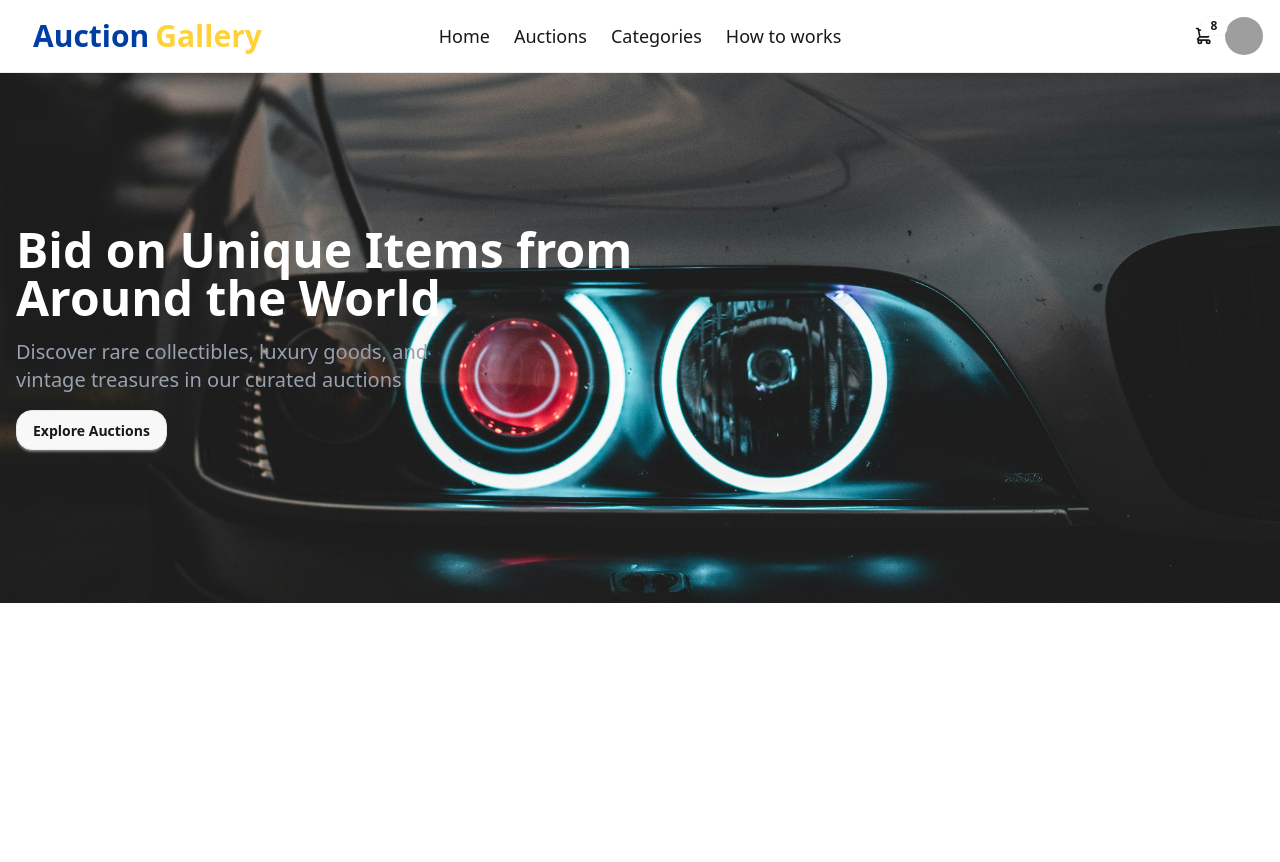
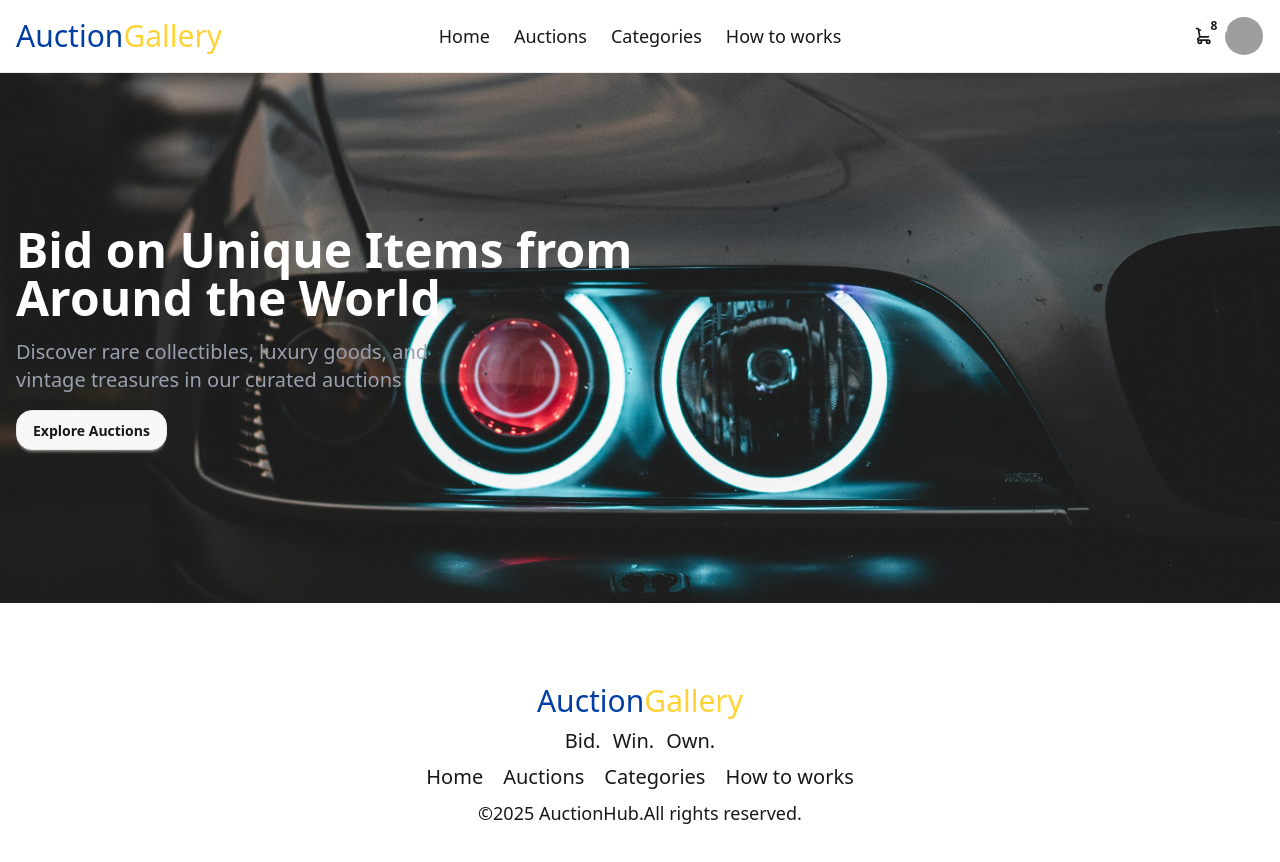
Before and after one commit to MD-SIFAT-AHAMED/Auction_Gallary, a React (Vite) app: page / in a window 1280 px wide. Shown: the top 862 px of the page. Before the commit the page ends 800 px from the top, so only its background shows below. Built offline with nearby package versions, Linux system fonts and the light colour scheme; grey boxes are pictures that could not be loaded.

Commit message:
"Footer section complete"

```diff
--- a/src/App.jsx
+++ b/src/App.jsx
@@ -1,5 +1,6 @@
 import './App.css'
 import Banner from './Components/Banner/Banner'
+import Footer from './Components/Footer/Footer'
 import Navbar from './Components/Navbar/Navbar'
 
 function App() {
@@ -9,6 +10,7 @@ function App() {
     <>
      <Navbar></Navbar>
      <Banner></Banner>
+     <Footer></Footer>
     </>
   )
 }
--- /dev/null
+++ b/src/Components/Footer/Footer.jsx
@@ -0,0 +1,28 @@
+import React from 'react';
+
+const Footer = () => {
+    return (
+        <div className='w-full'>
+            <div className='max-w-screen-xl mx-auto px-4 text-left'>
+                <div className='pt-20 pb-20 space-y-2 text-center'>
+                    <h3 className='text-xl md:text-3xl'><span className=' text-[#003EA4]'>Auction</span><span className='text-[#FFD337]'>Gallery</span></h3>
+                    <ul className='flex justify-center gap-3 text-xl'>
+                        <li>Bid.</li>
+                        <li>Win.</li>
+                        <li>Own.</li>
+                    </ul>
+                    <ul className='flex flex-wrap justify-center gap-5 text-xl cursor-pointer'>
+                        <li><a>Home</a></li>
+                        <li><a>Auctions</a></li>
+                        <li><a>Categories</a></li>
+                        <li><a>How to works</a></li>
+                    </ul>
+                    <p className='text-lg'>©2025 AuctionHub.All rights reserved.</p>
+                </div>
+            </div>
+
+        </div>
+    );
+};
+
+export default Footer;
--- a/src/Components/Navbar/Navbar.jsx
+++ b/src/Components/Navbar/Navbar.jsx
@@ -18,7 +18,7 @@ const Navbar = () => {
                         <li><a>How to works</a></li>
                     </ul>
                 </div>
-                <a className="btn btn-ghost text-xl"><span className='text-lg md:text-3xl text-[#003EA4]'>Auction</span><span className='text-lg md:text-3xl text-[#FFD337]'>Gallery</span></a>
+                <a className="text-xl md:text-3xl"><span className=' text-[#003EA4]'>Auction</span><span className='text-[#FFD337]'>Gallery</span></a>
             </div>
             <div className="navbar-center hidden lg:flex">
                 <ul className="menu menu-horizontal px-4">
```
